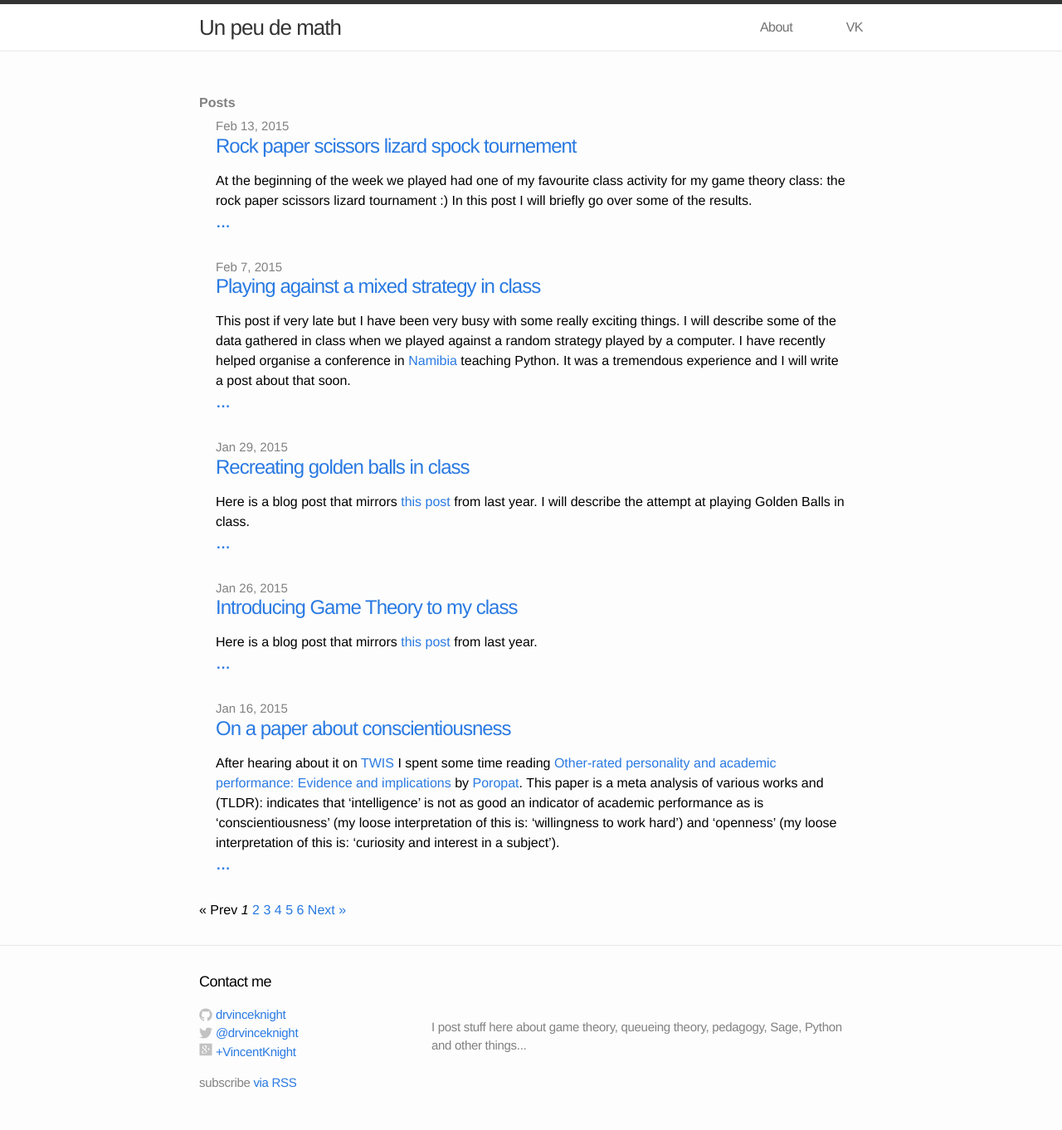
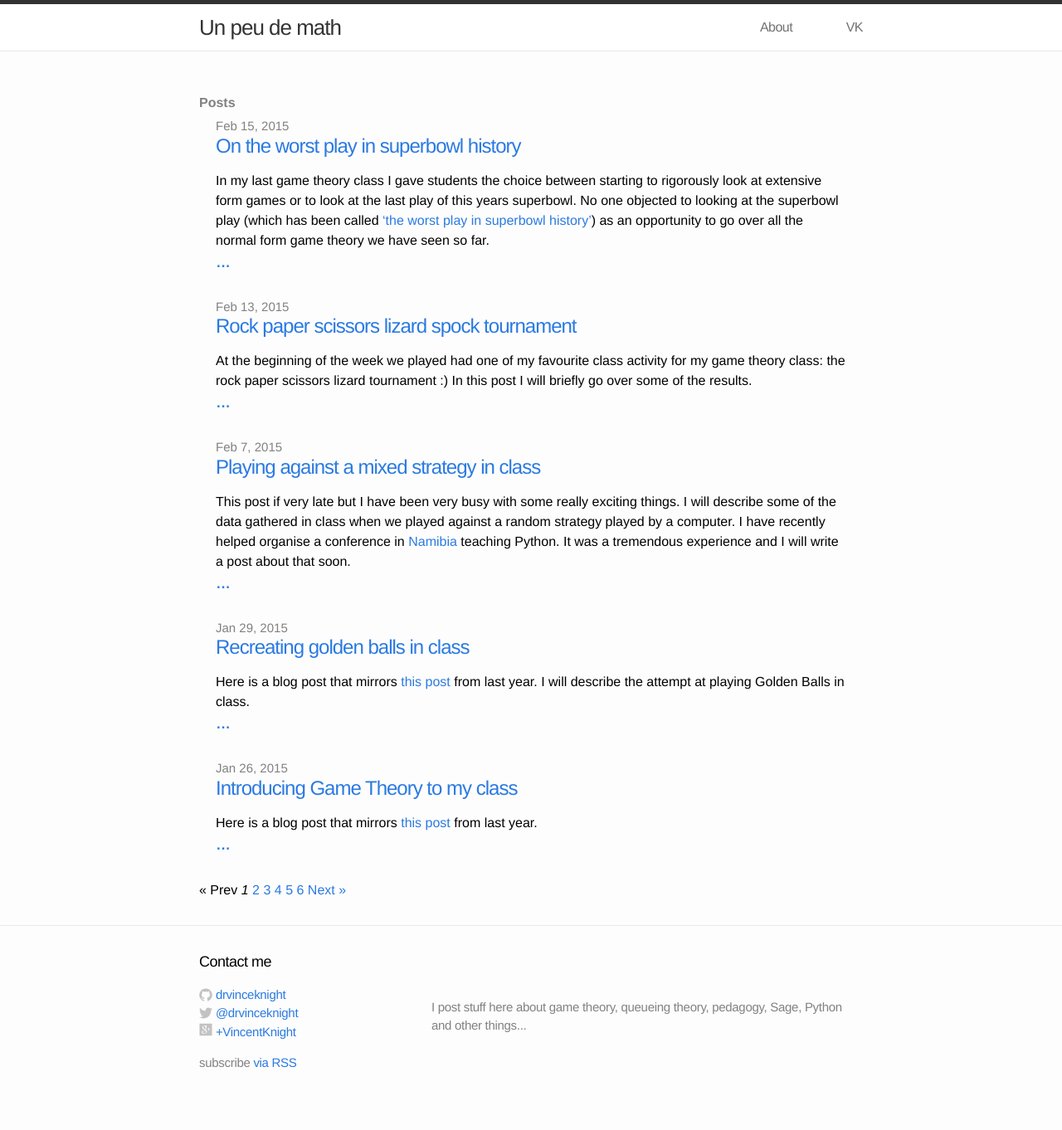
Before and after one commit to drvinceknight/unpeudemath, a Jekyll site: the page built from index.html, in a window 1280 px wide. Shown: the whole page at 83% size. Built offline with Jekyll 4.4.1, drawn with Linux system fonts in a browser that asks for light colours; the list of posts is cut into pages by our own code; after the commit the page ends 1338 px from its top, so only the background shows below that; some of the changed lines change nothing that is shown.

Commit message:
Adding blog post

```diff
--- a/_posts/2015-02-13-rock-paper-scissors-lizard-spock.md
+++ b/_posts/2015-02-13-rock-paper-scissors-lizard-spock.md
@@ -1,6 +1,6 @@
 ---
 layout     : post
-title      : "Rock paper scissors lizard spock tournement"
+title      : "Rock paper scissors lizard spock tournament"
 categories : pedagogy
 tags       :
 - gametheory
--- a/_drafts/on-the-worst-play-in-superbowl-history.md
+++ b/_posts/2015-02-15-on-the-worst-play-in-superbowl-history.md
@@ -43,7 +43,7 @@ Now, to return to what is being called 'the worst play in superbowl history':
 Everyone seems to be saying that 'not rushing' was an idiotic thing to do.
 [This article by the Economist](http://www.economist.com/blogs/gametheory/2015/02/game-theory-american-football) explains things pretty well (including the back story), but in my class on Friday I thought I would go through the mathematics of it all.
 
-First of all let us build some basic utilities (to be clear I am more or less pulling these out of a hat although I will carry out some monte carlo simulation at the end of this blog post).
+First of all let us build some basic utilities (to be clear I am more or less pulling these out of a hat although I will carry out some Monte Carlo simulation at the end of this blog post).
 
 - Let us assume (because Lynch is awesome) that on average running against a run defence would work 60% of the time;
 - Running against a pass defence would work 98% of the time;
@@ -133,3 +133,86 @@ $$
 (C, -C), (D, -D)\\
 \end{pmatrix}
 $$
+
+If the __offense always runs__ then the expected chance of scoring is simply \\(A\\).
+
+Let us make the following assumptions:
+
+1. Running against a pass defense is always better than running against a run defense: \\(A<B\\).
+2. Passing against a run defense is always better than passing against a pass defense: \\(C>D\\).
+3. Passing against a run defense is always better than running against a run defense: \\(A<C\\).
+4. Running against a pass defense is always better than passing against a pass defense: \\(B>D\\).
+
+This simple set of assumptions ensures that no strategies are dominated for either player and so our Nash equilibria will be a mixed Nash equilibrium.
+Let us find the expected chance of scoring for the offence at the Nash equilibrium.
+
+The defense will ensure that the offense is indifferent:
+
+$$u_{\text{O}}(\text{R}, \sigma_{\text{D}})=u_{\text{O}}(\text{P}, \sigma_{\text{D}})$$
+
+which is equivalent to:
+
+$$Ay+B(1-y)=Cy+D(1-y)$$
+
+This has solution:
+
+$$
+y=\frac{D-B}{D-B+A-C}
+$$
+
+(which thanks to our assumptions is indeed a probability distribution.)
+
+Now thanks to this we can compute \\(\alpha\\) which will be some measure of how much better things are for the offense at the Nash equilibria (calculated as \\(1.24\\) earlier on).
+
+$$
+\alpha=\frac{y(A-B)+B}{A}
+$$
+
+which we can compute at Nash equilibrium as:
+
+$$
+\alpha=\frac{\frac{D-B}{D-B+A-C}(A-B)+B}{A}
+$$
+
+**Monte carlo simulation**
+
+Now that that hard work is done let us write some very simple Python code that will randomly sample values for \\(A,B,C,D\\) according to our assumptions and then we can see what effect this has on \\(alpha\\).
+
+Let us sample our input parameters according to the following:
+
+- \\(A \sim \mathcal{N} (60,10^2)\\): normal distribution with mean 60 and standard deviation 10.
+    Running against a run defense would work on average 60% of the time with a fair bit of variation.
+- \\(B \sim \mathcal{N} (95,5^2)\\): normal distribution with mean 95 and standard deviation 5.
+    Running against a pass defense works predictably well.
+- \\(C \sim \mathcal{N} (85,15^2)\\): normal distribution with mean 85 and standard deviation 15.
+    Passing against a run defense works well but not robustly.
+
+- \\(D \sim \mathcal{N} (50,20^2)\\): normal distribution with mean 50 and standard deviation 20.
+    Passing against a pass defense does not well very well.
+
+After sampling each parameter, a set of parameters is only accepted as valid if it follows the assumptions mentioned earlier (all the inequalities).
+Here is what the parameters look like after running 100000 simulations:
+
+![]({{site.baseurl}}/assets/images/parameters.png)
+
+Now to look at some of the results.
+Here is what \\(y\\) looks like:
+
+![]({{site.baseurl}}/assets/images/y.png)
+
+Recall that \\(y\\) is the probability with which the defense should defend the run.
+Finally, let us take a look at what \\(\alpha\\) looks like:
+
+![]({{site.baseurl}}/assets/images/alpha.png)
+
+Recall that \\(\alpha\\) denotes the ratio of the scoring probability when the Nash equilibrium is played over the 'just run all the time'.
+The graph is rather unhelpful as the tail is extremely long _but_ there are some instances of our Monte Carlo simulation that have yielded a ten fold increase in scoring probability (this will occur when \\(A\\) is pretty low to begin with).
+
+The mean ratio (based on our assumptions) is \\(1.24\\) and importantly the minimum is greater than \\(1\\).
+
+All of this shows that even with a very broad relaxation of our assumptions it makes sense to _at times_ run the ball.
+So game theory does in effect say that this was not 'the worst play in super bowl history' as it makes sense to _at times_ pass in that situation.
+
+Nonetheless this is ignoring a lot of the subtleties of the game itself, non more so than the fact the Patriots in fact came out in a run defense formation and the game was simply won by a great defensive play.
+
+The code for all this can be found [here](https://gist.github.com/33a13a6ce053178c3c52).
--- a/css/main.css
+++ b/css/main.css
@@ -450,6 +450,6 @@ img { border: 0;
   white-space: pre;       // forces <code> to respect <pre> formatting
 }
 
-.video figure { position: relative; padding-bottom: 56.25%; height: 0; overflow: hidden; }
+.video figure { position: relative; padding-bottom: 56.25%;  width:70%; overflow: hidden; margin-left:auto; margin-right: auto}
 
 .video iframe, .video object, .video embed { position: absolute; top: 0; left: 0; width: 100%; height: 100%; }
```
Also changed, not shown: assets/images/alpha.png (added), assets/images/parameters.png (added), assets/images/y.png (added).
